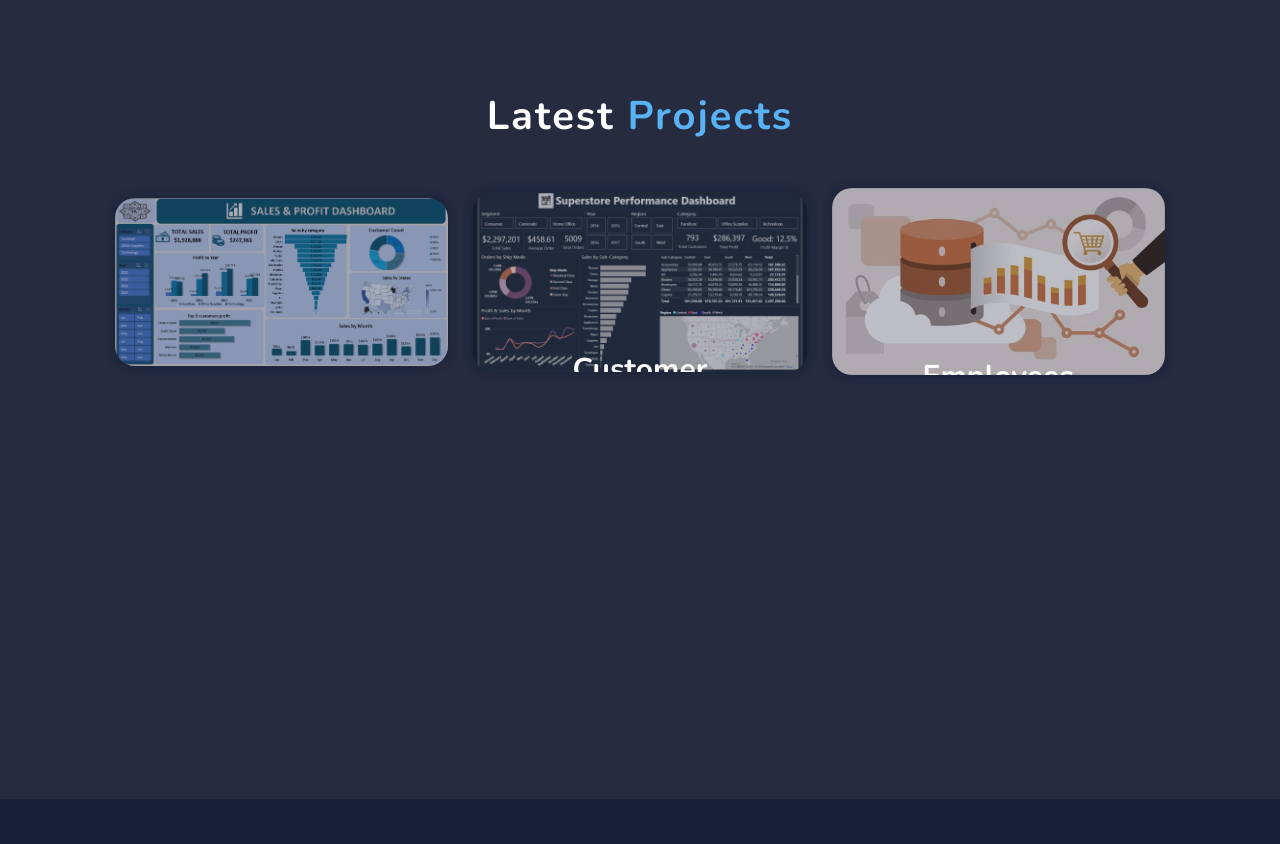
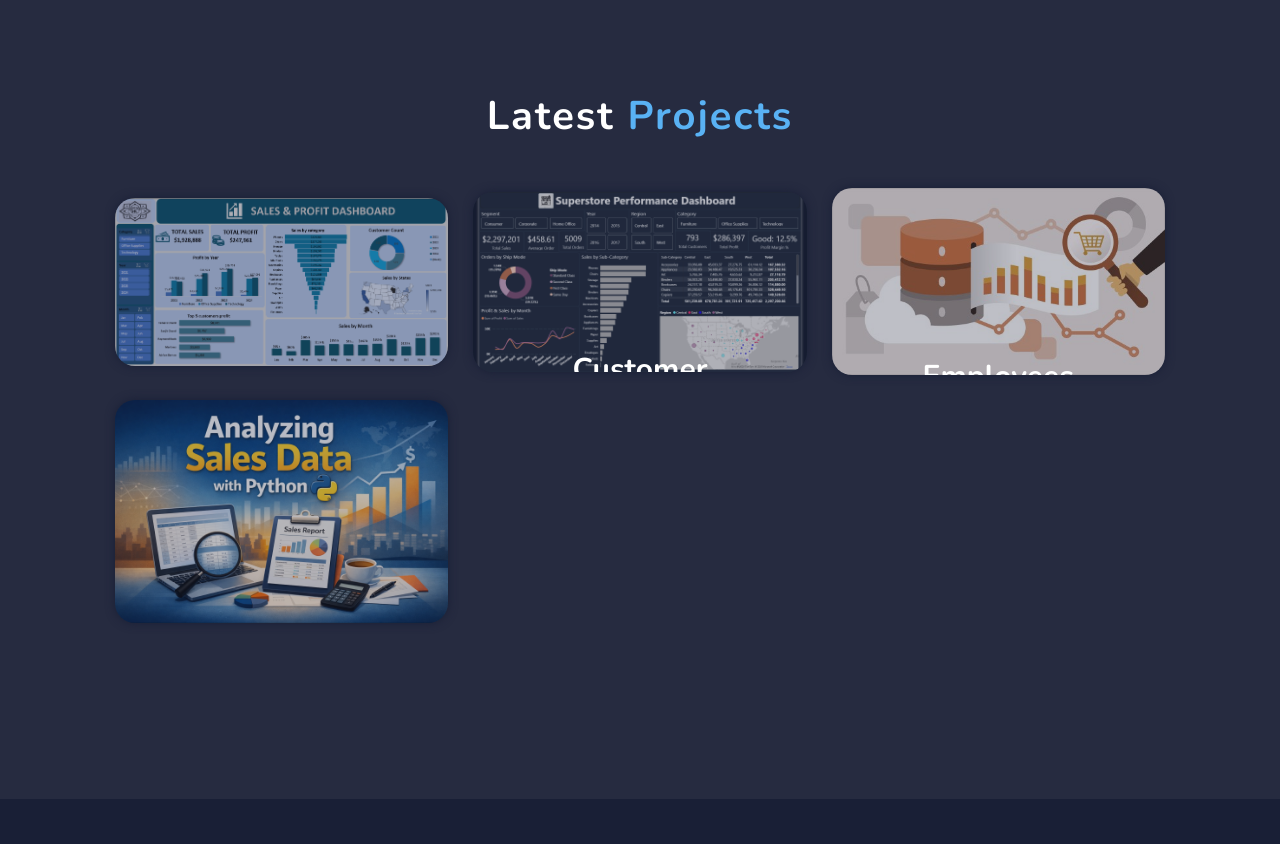
Before and after one commit to Aman-Sharma1812/Portfolio_website, a Flask app: page / in a window 1280 px wide. Shown: the part 2401-3245 px from the top of the page. Run offline with Flask 3, Linux system fonts and the light colour scheme; some libraries are stand-ins or nearby versions.

Commit message:
Add new project "sales data analyser using python"

```diff
--- a/templates/index.html
+++ b/templates/index.html
@@ -181,6 +181,19 @@
                             class="fa-solid fa-up-right-from-square"></i></a>
                 </div>
             </div>
+            <div class="projects-box">
+                <img src="{{url_for('static', filename = 'assets/images/sales_analyser.png')}}"
+                    alt="">
+                <div class="project-layer">
+                    <h4>Sales Analyser</h4>
+                    <p>
+                        Sales data analysis using Python. The objective is to analyze sales
+                        transactions, clean the dataset, and extract meaningful business insights from the data.
+                    </p>
+                    <a href="https://github.com/Aman-Sharma1812/Sales_Analyser_using_Python.git"><i
+                            class="fa-solid fa-up-right-from-square"></i></a>
+                </div>
+            </div>
         </div>
     </section>
 
```
Also changed, not shown: static/assets/images/sales_analyser.png (added).
